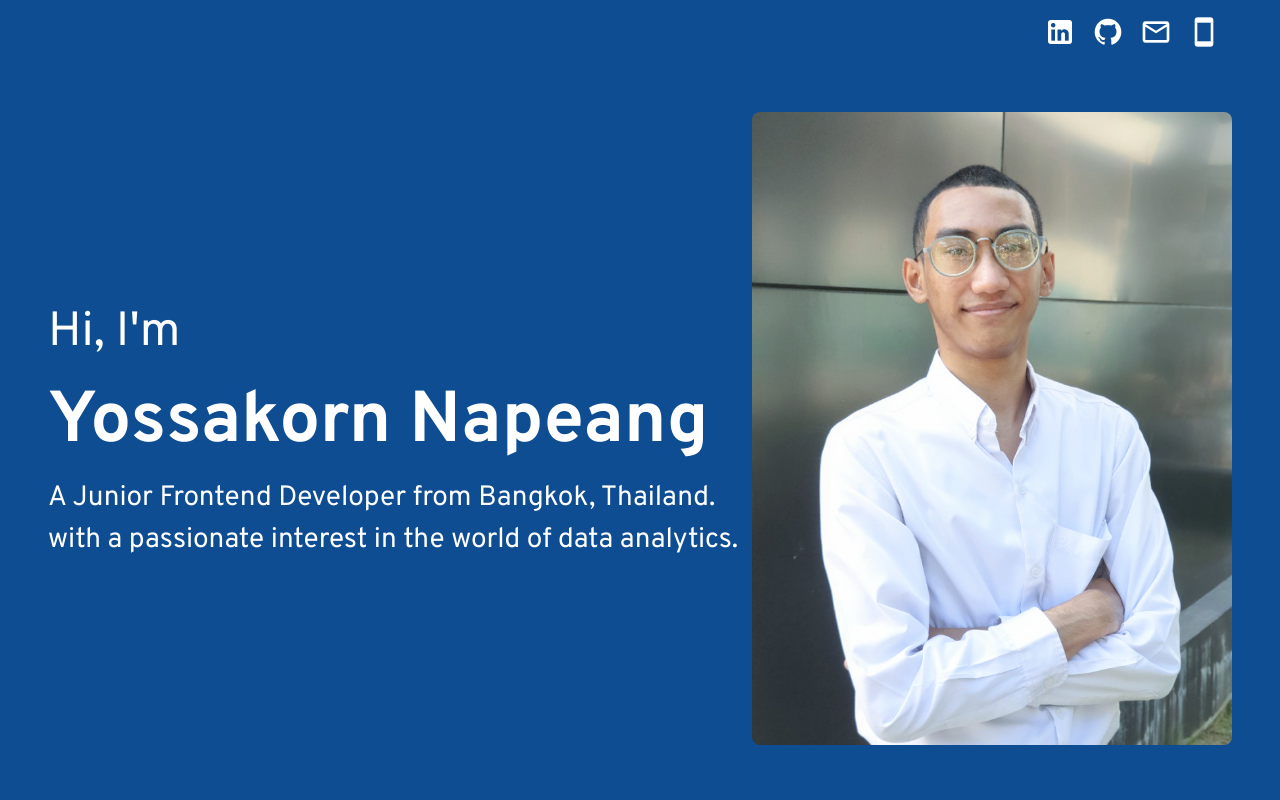
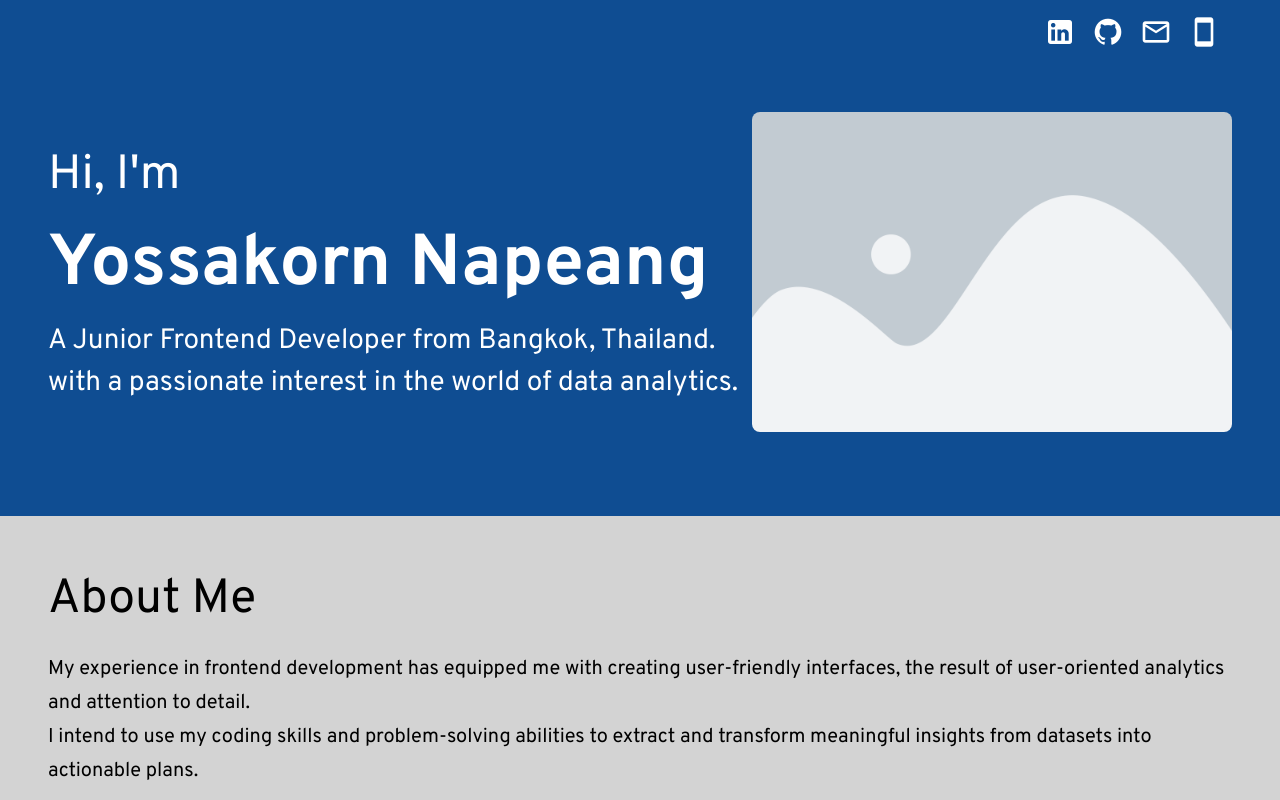
Before and after one commit to ynt29/yonatie, a Vue app: page / in a window 1280 px wide. Shown: the top 800 px of the page. Built offline with nearby package versions, Linux system fonts and the light colour scheme.

Commit message:
test pic

```diff
--- a/src/components/ProjectTemplate.vue
+++ b/src/components/ProjectTemplate.vue
@@ -3,13 +3,13 @@
     <div class="d-flex flex-column process-width">
       <p class="project-title font-weight-bold mb-2">{{ projectDetail.name }}</p>
       <img
-        :src="img_computed"
+        :src="`./yonatie/src/assets/images/${projectDetail.project_image}`"
         alt="picture"
         class="mb-4 project-picture"
         v-if="projectDetail.project_image"
       />
       <img
-        :src="default_img_computed"
+        src="../assets/images/img_placeholder.png"
         alt="picture-default"
         class="project-picture mb-4"
         v-else
@@ -83,13 +83,13 @@ const props = defineProps<{
   projectDetail: any;
 }>();
 
-const img_computed = computed(() => {
-  return `../yonatie/src/assets/images/${props.projectDetail.project_image}`;
-});
+// const img_computed = computed(() => {
+//   return `../yonatie/src/assets/images/${props.projectDetail.project_image}`;
+// });
 
-const default_img_computed = computed(() => {
-  return `../yonatie/src/assets/images/img_placeholder.png`;
-});
+// const default_img_computed = computed(() => {
+//   return `../yonatie/src/assets/images/img_placeholder.png`;
+// });
 </script>
 
 <style scoped lang="scss">
--- a/src/components/Title.vue
+++ b/src/components/Title.vue
@@ -14,7 +14,7 @@
           with a passionate interest in the world of data analytics.
         </p>
       </div>
-      <img :src="mypic_computed" alt="mypic" class="mypic mb-2" />
+      <img src="../assets/images/img_placeholder.png" alt="mypic" class="mypic mb-2" />
     </article>
   </div>
 </template>
@@ -24,9 +24,9 @@ import { ref, computed } from "vue";
 
 const fadeContainer = ref();
 
-const mypic_computed = computed(() => {
-  return `../yonatie/src/assets/images/mypic.png`;
-});
+// const mypic_computed = computed(() => {
+//   return `../yonatie/src/assets/images/mypic.png`;
+// });
 
 </script>
 
```
